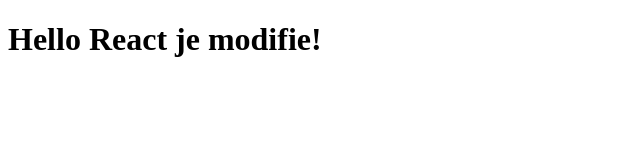
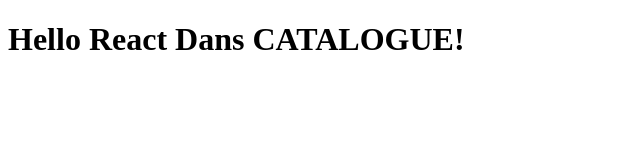
Before and after one commit to doudousall3/bookhouse, a plain HTML site: page index.html in a window 1280 px wide. Shown: the whole page, without its empty margins (0-640 px from the left). Drawn offline with nearby package versions, Linux system fonts and the light colour scheme.

Commit message:
modification CATALOG

```diff
--- a/index.html
+++ b/index.html
@@ -9,7 +9,7 @@
    <body>
       <div id="react-app"></div>
 <script language="JavaScript">
-         element = React.createElement('h1', {}, 'Hello React  je  modifie!')
+         element = React.createElement('h1', {}, 'Hello React  Dans CATALOGUE!')
          ReactDOM.render(element, document.getElementById('react-app'));
       </script>
    </body>
```
